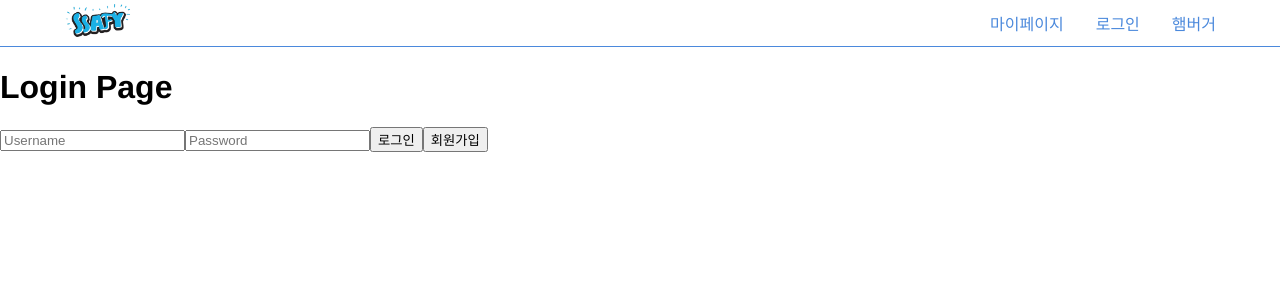
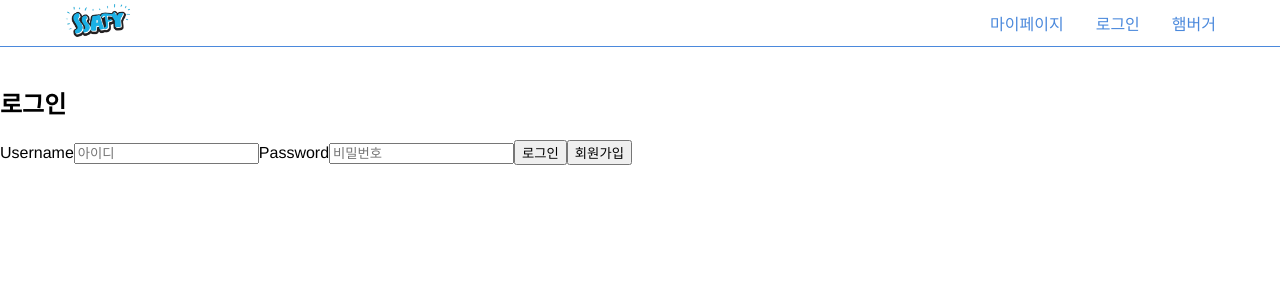
Before and after one commit to HeyHO2154/SSAFIT, a Vue app in the folder Frontend/: page /login in a window 1280 px wide. Shown: the top 300 px of the page. Built offline with nearby package versions, Linux system fonts and the light colour scheme; a web font is replaced by a local one.

Commit message:
로그인페이지 공사중

```diff
--- a/Frontend/src/views/LoginPage.vue
+++ b/Frontend/src/views/LoginPage.vue
@@ -1,13 +1,26 @@
 <template>
   <div>
-    <h1>Login Page</h1>
+
+    <main class="login-container">
+      <div class="login-illust">
+        <img src="" alt="" />
+      </div>
+    </main>
+
+    <div class="login-form">
+      <h2>로그인</h2>
     <form @submit.prevent="handleLogin">
-      <input type="text" placeholder="Username" v-model="username" />
-      <input type="password" placeholder="Password" v-model="password" />
+      <label for="username">Username</label>
+      <input type="text" id="userID" placeholder="아이디" v-model="username" />
+
+      <label for="password">Password</label>
+      <input type="password" id="password" placeholder="비밀번호" v-model="password" />
+
       <button type="submit">로그인</button>
       <button @click="goRegisterPage">회원가입</button>
     </form>
   </div>
+</div>
 </template>
 
 <script>
```
Also changed, not shown: Frontend/src/css/LoginPage.css (added).
